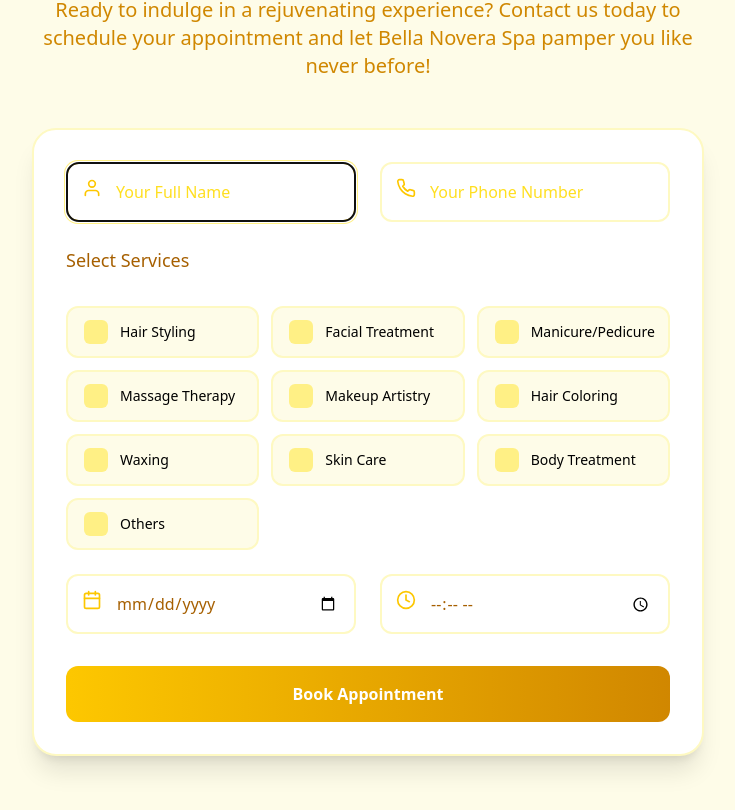
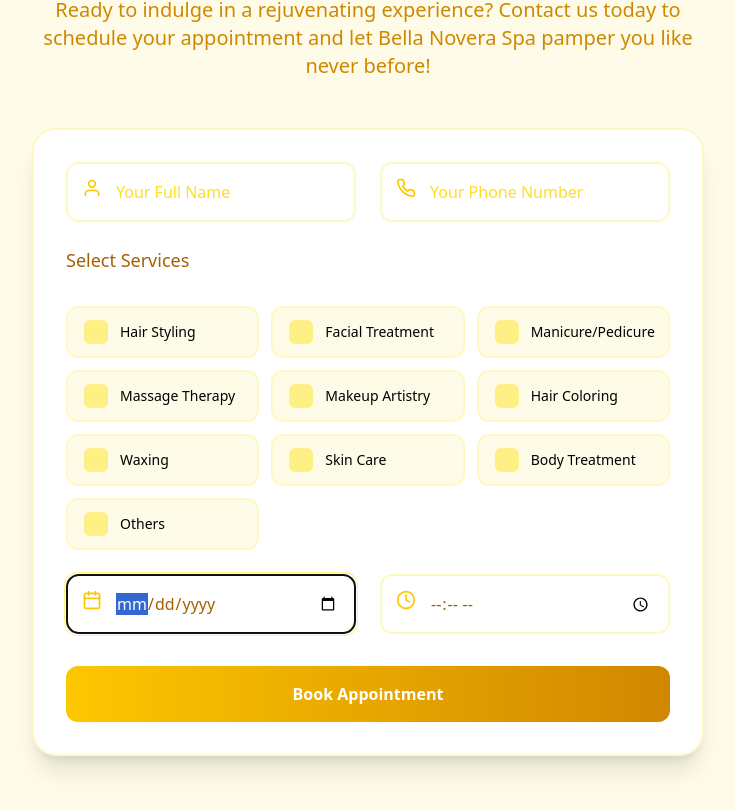
Before and after one commit to NaijaKriz/spa-website, a React (Vite) app: page / in a window 1280 px wide. Shown: the part 3158-3968 px from the top of the page, without its empty margins (272-1007 px from the left). Built offline with nearby package versions, Linux system fonts and the light colour scheme.

Commit message:
trying something new

```diff
--- a/src/components/Contact.jsx
+++ b/src/components/Contact.jsx
@@ -149,10 +149,10 @@
                     {/* DATE */}
                     <div className="relative group">
                         <FiCalendar className='absolute left-4 top-4 text-yellow-400 text-xl'/>
-                        <input type="date" value={date}
+                        <input type="date"  value={date}
                         onChange={(e)=>setDate(e.target.value)}
                         className='w-full pl-12 rounded-xl pr-4 py-4 border-2 border-yellow-100 focus:border-yellow-400 focus:ring-2 focus:ring-yellow-200
-                                transition-all duration-300 placeholder-yellow-300 text-yellow-700 font-medium' />
+                                transition-all duration-300 placeholder-yellow-300 text-yellow-700 font-medium' autoFocus/>
                         {error.date && <p className="text-red-400 text-sm mt-1 ml-2 flex items-center gap-1">
                             {error.date}
                         </p>}
```
